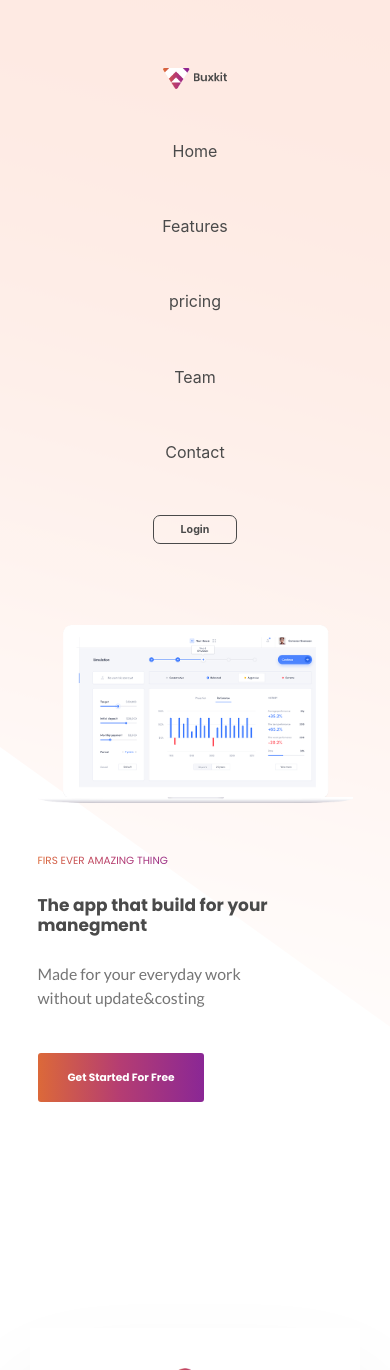
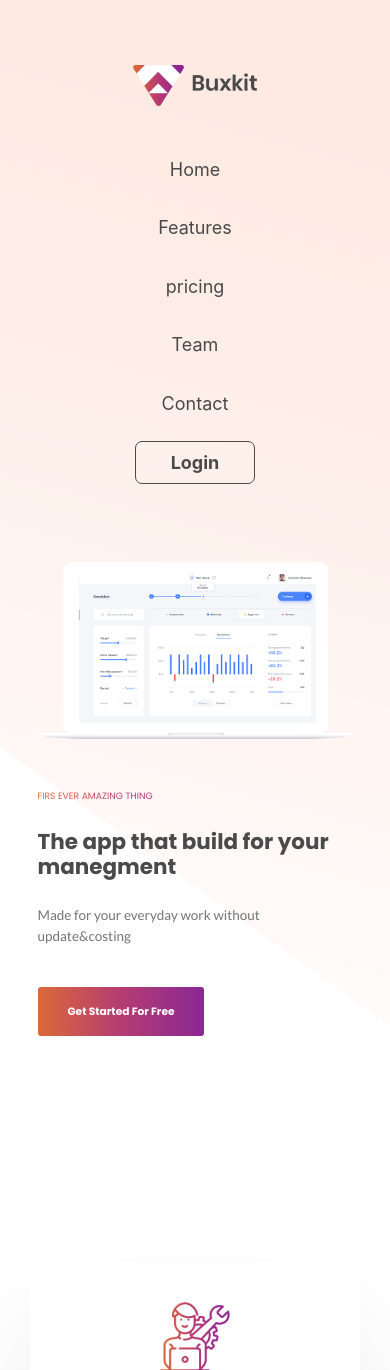
Before and after one commit to KeyToTech/StandupBotLanding, a React (Create React App) app: page / in a window 390 px wide. Shown: the top 1370 px of the page. Built offline with nearby package versions, Linux system fonts and the light colour scheme.

Commit message:
Made mobile scaling for headre.

```diff
--- a/src/header/header.css
+++ b/src/header/header.css
@@ -48,7 +48,7 @@
 }
 
 .logo-header {
-    width: calc(100px + (210 - 100) * ((100vw - 768px) / (1900 - 768)));
+    width: calc(120px + (210 - 120) * ((100vw - 768px) / (1900 - 768)));
 }
 
 .menu {
@@ -74,7 +74,6 @@
     border: 1px white solid;
     border-radius: 7px;
     font-size: calc(12px + (16 - 12) * ((100vw - 768px) / (1900 - 768)));
-    ;
     text-decoration: none;
     color: #ffffff;
     padding: 10px 35px;
@@ -119,8 +118,8 @@
 }
 
 .caption-tf {
-    width: calc(180px + (240 - 180) * ((100vw - 800px) / (1955 - 768)));
-    font-size: calc(10px + (18 - 10) * ((100vw - 300px) / (1900 - 300)));
+    width: calc(180px + (240 - 180) * ((100vw - 768px) / (1955 - 768)));
+    font-size: calc(10px + (18 - 10) * ((100vw - 768px) / (1900 - 768)));
     font-family: 'Poppins', sans-serif;
     color: rgb(74, 74, 74);
     text-transform: uppercase;
@@ -132,7 +131,7 @@
 
 .caption-tt {
     width: 98%;
-    font-size: calc(20px + (60 - 20) * ((100vw - 500px) / (1955 - 500)));
+    font-size: calc(20px + (60 - 20) * ((100vw - 768px) / (1955 - 768)));
     font-family: "Poppins";
     color: rgb(74, 74, 74);
     font-weight: bold;
@@ -141,8 +140,7 @@
 
 .caption-tm {
     width: calc(320px + (520 - 320) * ((100vw - 768px) / (1950 - 768)));
-    ;
-    font-size: calc(15px + (30 - 15) * ((100vw - 300px) / (1900 - 300)));
+    font-size: calc(15px + (30 - 15) * ((100vw - 768px) / (1900 - 768)));
     font-family: 'Lato', sans-serif;
     color: rgb(117, 117, 117);
     margin: 0;
@@ -255,7 +253,7 @@
         color: rgb(74, 74, 74);
     }
     .active:hover {
-        background:rgb(74, 74, 74);
+        background: rgb(74, 74, 74);
         border: 1px rgb(74, 74, 74) solid;
         border-radius: 7px;
         color: #f5e8e7;
@@ -277,15 +275,29 @@
         margin: 0;
         padding: 0;
     }
+    .logo-header {
+        width: calc(120px + (180 - 120) * ((100vw - 360px) / (768 - 360)));
+    }
     .menu {
-        height: 400px;
+        height: 320px;
         padding: 0;
         margin-top: 50px;
         flex-direction: column;
         justify-content: space-between;
+        text-align: center;
     }
-    .menu-items {
-        text-align: center;
+    .menu-items .item-nav {
+        font-size: 18px;
+    }
+    .active {
+        border-radius: 7px;
+        font-size: 18px;
+        padding: 10px 35px;
+    }
+    .active:hover {
+        border-radius: 7px;
+        font-size: 18px;
+        padding: 10px 35px;
     }
     .banner {
         height: auto;
@@ -294,9 +306,21 @@
         justify-content: space-between;
     }
     .caption-container {
-        height: calc(250px + (350 - 250) * ((100vw - 320px) / (768 - 320)));
+        height: calc(250px + (330 - 250) * ((100vw - 320px) / (768 - 320)));
         width: 70%;
         margin-top: 50px;
+    }
+    .caption-tf {
+        width: calc(180px + (240 - 180) * ((100vw - 360px) / (768 - 360)));
+        font-size: calc(9px + (12 - 9) * ((100vw - 360px) / (768 - 360)));
+    }
+    .caption-tt {
+        width: 98%;
+        font-size: calc(20px + (40 - 20) * ((100vw - 360px) / (768 - 360)));
+    }
+    .caption-tm {
+        width: calc(220px + (400 - 220) * ((100vw - 360px) / (768 - 360)));
+        font-size: calc(13px + (20 - 13) * ((100vw - 360px) / (768 - 360)));
     }
     .button-caption {
         border-radius: 3px;
```
